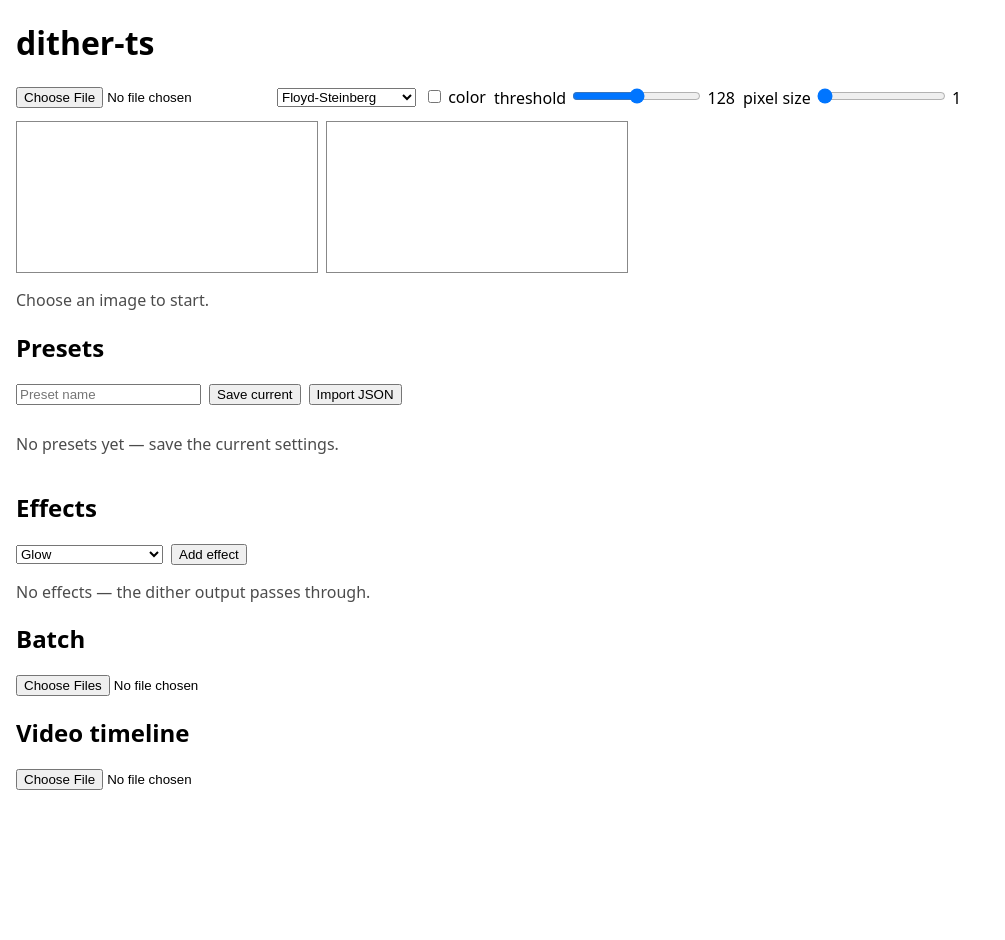
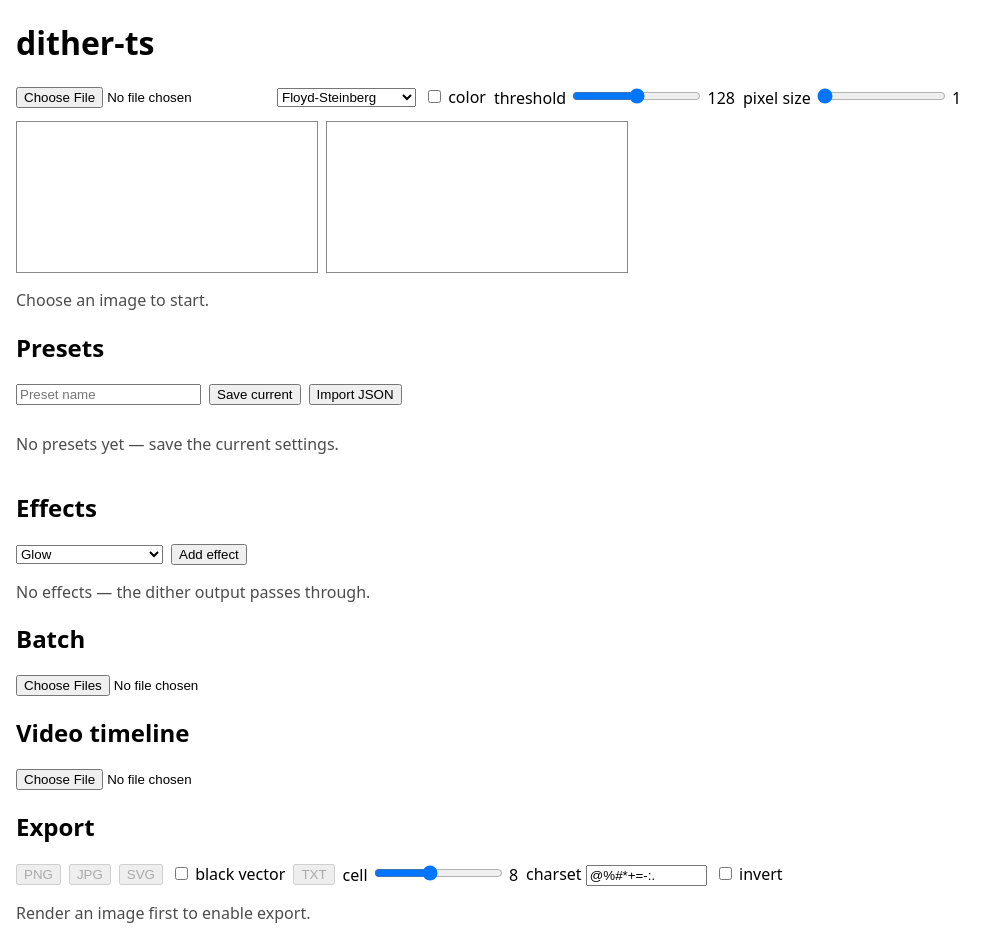
Before and after one commit to lilianpichard/dither-ts, a React (Vite) app in the folder app/: page / in a window 1280 px wide. Shown: the whole page, without its empty margins (0-1005 px from the left). Before the commit the page ends 806 px from the top, so only its background shows below. Built offline with nearby package versions, Linux system fonts and the light colour scheme.

Commit message:
feat: SVG and TXT export

```diff
--- a/app/src/App.tsx
+++ b/app/src/App.tsx
@@ -7,6 +7,7 @@ import PresetsPanel from "./presets/PresetsPanel";
 import BatchPanel from "./batch/BatchPanel";
 import EffectsPanel from "./effects/EffectsPanel";
 import Timeline from "./video/Timeline";
+import ExportPanel from "./export/ExportPanel";
 
 let jobSeq = 0;
 
@@ -170,6 +171,7 @@ export default function App() {
       <EffectsPanel />
       <BatchPanel />
       <Timeline />
+      <ExportPanel />
     </main>
   );
 }
--- /dev/null
+++ b/app/src/export/ExportPanel.tsx
@@ -0,0 +1,127 @@
+import { useState } from "react";
+import { DEFAULT_CHARSET, exportSVG, exportTXT } from "../../../src/index.js";
+import { useApp } from "../store";
+import { downloadText, downloadUrl } from "../lib/download";
+
+function rgbaToGray(rgba: Uint8ClampedArray): Uint8Array {
+  const out = new Uint8Array((rgba.length / 4) | 0);
+  for (let i = 0; i < out.length; i++) {
+    out[i] = 0.299 * rgba[i * 4] + 0.587 * rgba[i * 4 + 1] + 0.114 * rgba[i * 4 + 2];
+  }
+  return out;
+}
+
+export default function ExportPanel() {
+  const result = useApp((s) => s.result);
+  const [cell, setCell] = useState(8);
+  const [charset, setCharset] = useState(DEFAULT_CHARSET);
+  const [invert, setInvert] = useState(false);
+  const [black, setBlack] = useState(false);
+
+  function current(): {
+    data: Uint8ClampedArray<ArrayBuffer>;
+    width: number;
+    height: number;
+  } | null {
+    if (!result) return null;
+    return {
+      data: new Uint8ClampedArray(result.pixels.slice(0)),
+      width: result.width,
+      height: result.height,
+    };
+  }
+
+  function raster(mime: string, ext: string, quality?: number) {
+    const cur = current();
+    if (!cur) return;
+    const canvas = document.createElement("canvas");
+    canvas.width = cur.width;
+    canvas.height = cur.height;
+    const ctx = canvas.getContext("2d")!;
+    if (mime === "image/jpeg") {
+      ctx.fillStyle = "#fff";
+      ctx.fillRect(0, 0, cur.width, cur.height);
+    }
+    ctx.putImageData(new ImageData(cur.data, cur.width, cur.height), 0, 0);
+    canvas.toBlob(
+      (blob) => {
+        if (blob) downloadUrl(URL.createObjectURL(blob), `dither.${ext}`);
+      },
+      mime,
+      quality,
+    );
+  }
+
+  function svg() {
+    const cur = current();
+    if (!cur) return;
+    downloadText(
+      exportSVG(cur.data, cur.width, cur.height, { black }),
+      "dither.svg",
+      "image/svg+xml",
+    );
+  }
+
+  function txt() {
+    const cur = current();
+    if (!cur) return;
+    downloadText(
+      exportTXT(rgbaToGray(cur.data), cur.width, cur.height, {
+        cell,
+        charset: charset || DEFAULT_CHARSET,
+        invert,
+      }),
+      "dither.txt",
+      "text/plain",
+    );
+  }
+
+  return (
+    <section>
+      <h2>Export</h2>
+      <div className="row">
+        <button disabled={!result} onClick={() => raster("image/png", "png")}>
+          PNG
+        </button>
+        <button disabled={!result} onClick={() => raster("image/jpeg", "jpg", 0.92)}>
+          JPG
+        </button>
+        <button disabled={!result} onClick={svg}>
+          SVG
+        </button>
+        <label>
+          <input type="checkbox" checked={black} onChange={(e) => setBlack(e.target.checked)} />{" "}
+          black vector
+        </label>
+        <button disabled={!result} onClick={txt}>
+          TXT
+        </button>
+        <label>
+          cell{" "}
+          <input
+            type="range"
+            min={2}
+            max={16}
+            value={cell}
+            onChange={(e) => setCell(Number(e.target.value))}
+          />{" "}
+          {cell}
+        </label>
+        <label>
+          charset{" "}
+          <input
+            value={charset}
+            size={12}
+            onChange={(e) => setCharset(e.target.value)}
+            placeholder={DEFAULT_CHARSET}
+          />
+        </label>
+        <label>
+          <input type="checkbox" checked={invert} onChange={(e) => setInvert(e.target.checked)} />{" "}
+          invert
+        </label>
+      </div>
+      {!result && <p id="status">Render an image first to enable export.</p>}
+    </section>
+  );
+}
--- /dev/null
+++ b/app/src/lib/download.ts
@@ -0,0 +1,13 @@
+/** Trigger a download of a blob URL, revoking it afterwards. */
+export function downloadUrl(url: string, filename: string): void {
+  const a = document.createElement("a");
+  a.href = url;
+  a.download = filename;
+  a.click();
+  setTimeout(() => URL.revokeObjectURL(url), 5000);
+}
+
+/** Download plain text content as a file. */
+export function downloadText(text: string, filename: string, type: string): void {
+  downloadUrl(URL.createObjectURL(new Blob([text], { type })), filename);
+}
--- /dev/null
+++ b/src/ascii.ts
@@ -0,0 +1,46 @@
+// TXT export: map each cell of a grayscale buffer to a glyph from a
+// density-ordered charset (dark to bright). Charsets are plain strings
+// so users can supply their own sets.
+
+/** Classic density ramp, dark to bright. */
+export const DEFAULT_CHARSET = "@%#*+=-:. ";
+
+export interface TxtOptions {
+  /** Cell edge in pixels. */
+  cell?: number;
+  /** Glyphs ordered dark to bright. */
+  charset?: string;
+  /** Flip the ramp. */
+  invert?: boolean;
+}
+
+/**
+ * Render a grayscale buffer as text rows. Output dimensions are
+ * ceil(w/cell) by ceil(h/cell), rows joined with "\n".
+ */
+export function exportTXT(bw: Uint8Array, w: number, h: number, opts: TxtOptions = {}): string {
+  const cell = Math.max(1, Math.floor(opts.cell ?? 8));
+  const ramp = opts.invert
+    ? [...(opts.charset ?? DEFAULT_CHARSET)].reverse().join("")
+    : (opts.charset ?? DEFAULT_CHARSET);
+  const cols = Math.ceil(w / cell);
+  const rows = Math.ceil(h / cell);
+  const lines: string[] = [];
+  for (let cy = 0; cy < rows; cy++) {
+    let line = "";
+    for (let cx = 0; cx < cols; cx++) {
+      let sum = 0;
+      let n = 0;
+      for (let y = cy * cell; y < Math.min(h, cy * cell + cell); y++) {
+        for (let x = cx * cell; x < Math.min(w, cx * cell + cell); x++) {
+          sum += bw[y * w + x];
+          n++;
+        }
+      }
+      const idx = Math.min(ramp.length - 1, Math.floor((sum / n / 255) * ramp.length));
+      line += ramp[idx];
+    }
+    lines.push(line);
+  }
+  return lines.join("\n");
+}
--- a/src/index.ts
+++ b/src/index.ts
@@ -7,4 +7,6 @@ export * from "./ordered.js";
 export * from "./pipeline.js";
 export * from "./effects.js";
 export * from "./prng.js";
+export * from "./vector.js";
+export * from "./ascii.js";
 export { grayscaleFromRGB, floydSteinberg, atkinson } from "./kernels.js";
--- /dev/null
+++ b/src/vector.ts
@@ -0,0 +1,124 @@
+// SVG export: trace dithered buffers into merged horizontal runs,
+// emitted as <rect> elements. B&W yields one ink group; color yields
+// one group per palette color. Black-vector mode keeps ink only.
+
+export interface SvgRect {
+  x: number;
+  y: number;
+  w: number;
+  h: number;
+}
+
+/** Merge horizontal runs of `ink` value into rectangles. */
+export function traceBinaryRuns(bw: Uint8Array, w: number, h: number, ink = 0): SvgRect[] {
+  const rects: SvgRect[] = [];
+  for (let y = 0; y < h; y++) {
+    let x = 0;
+    while (x < w) {
+      if (bw[y * w + x] !== ink) {
+        x++;
+        continue;
+      }
+      let x1 = x + 1;
+      while (x1 < w && bw[y * w + x1] === ink) x1++;
+      rects.push({ x, y, w: x1 - x, h: 1 });
+      x = x1;
+    }
+  }
+  return rects;
+}
+
+/** Merge horizontal runs per distinct RGB color. Key is "r,g,b". */
+export function traceColorRuns(
+  rgba: Uint8ClampedArray,
+  w: number,
+  h: number,
+): Map<string, SvgRect[]> {
+  const groups = new Map<string, SvgRect[]>();
+  for (let y = 0; y < h; y++) {
+    let x = 0;
+    while (x < w) {
+      const i = (y * w + x) * 4;
+      const key = `${rgba[i]},${rgba[i + 1]},${rgba[i + 2]}`;
+      let x1 = x + 1;
+      while (x1 < w) {
+        const j = (y * w + x1) * 4;
+        if (rgba[j] !== rgba[i] || rgba[j + 1] !== rgba[i + 1] || rgba[j + 2] !== rgba[i + 2])
+          break;
+        x1++;
+      }
+      const list = groups.get(key);
+      const rect = { x, y, w: x1 - x, h: 1 };
+      if (list) list.push(rect);
+      else groups.set(key, [rect]);
+      x = x1;
+    }
+  }
+  return groups;
+}
+
+function esc(n: number): string {
+  return String(n);
+}
+
+function rectsToSVG(rects: SvgRect[], fill: string): string {
+  return rects
+    .map(
+      (r) =>
+        `<rect x="${esc(r.x)}" y="${esc(r.y)}" width="${esc(r.w)}" height="${esc(r.h)}" fill="${fill}"/>`,
+    )
+    .join("");
+}
+
+/** Luminance threshold: RGBA buffer to ink runs (ink = dark pixels). */
+export function traceBlackVector(rgba: Uint8ClampedArray, w: number, h: number): SvgRect[] {
+  const bw = new Uint8Array(w * h);
+  for (let i = 0; i < w * h; i++) {
+    const luma = 0.299 * rgba[i * 4] + 0.587 * rgba[i * 4 + 1] + 0.114 * rgba[i * 4 + 2];
+    bw[i] = luma < 128 ? 0 : 255;
+  }
+  return traceBinaryRuns(bw, w, h, 0);
+}
+
+export interface SvgOptions {
+  /** Single-ink output for print/embroidery/vinyl. */
+  black?: boolean;
+  /** Ink fill for B&W / black-vector output. */
+  ink?: string;
+  /** Canvas background (omitted = transparent). */
+  background?: string;
+}
+
+/**
+ * Serialize a dithered RGBA buffer to SVG. Color mode groups runs per
+ * color; B&W buffers collapse to one ink group; `black` forces
+ * single-ink tracing for print workflows.
+ */
+export function exportSVG(
+  rgba: Uint8ClampedArray,
+  w: number,
+  h: number,
+  opts: SvgOptions = {},
+): string {
+  const ink = opts.ink ?? "#000";
+  const bg = opts.background ? `<rect width="${w}" height="${h}" fill="${opts.background}"/>` : "";
+  let body: string;
+  if (opts.black) {
+    body = bg + `<g fill="${ink}">${rectsToSVG(traceBlackVector(rgba, w, h), ink)}</g>`;
+  } else {
+    const groups = traceColorRuns(rgba, w, h);
+    const parts: string[] = [];
+    if (bg) parts.push(bg);
+    if (groups.size === 2 && groups.has("0,0,0") && groups.has("255,255,255")) {
+      parts.push(`<g>${rectsToSVG(groups.get("0,0,0")!, ink)}</g>`);
+    } else {
+      for (const [key, rects] of groups) {
+        const [r, g, b] = key.split(",").map(Number);
+        const hex = `#${((r << 16) | (g << 8) | b).toString(16).padStart(6, "0")}`;
+        parts.push(`<g>${rectsToSVG(rects, hex)}</g>`);
+      }
+    }
+    body = parts.join("");
+  }
+  return `<svg xmlns="http://www.w3.org/2000/svg" viewBox="0 0 ${w} ${h}" width="${w}" height="${h}">${body}</svg>`;
+}
```
Also changed, not shown: 1 other file (tests, documents, lock files or other folders).
